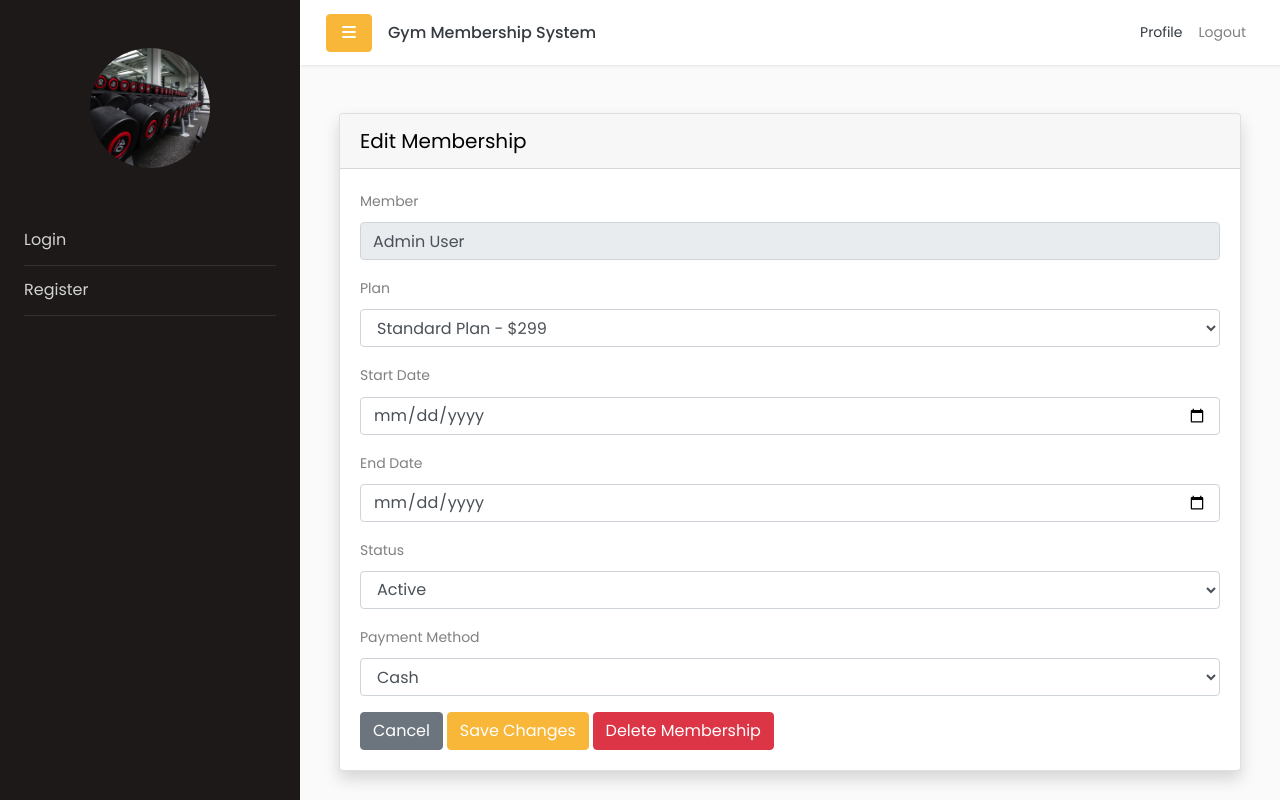
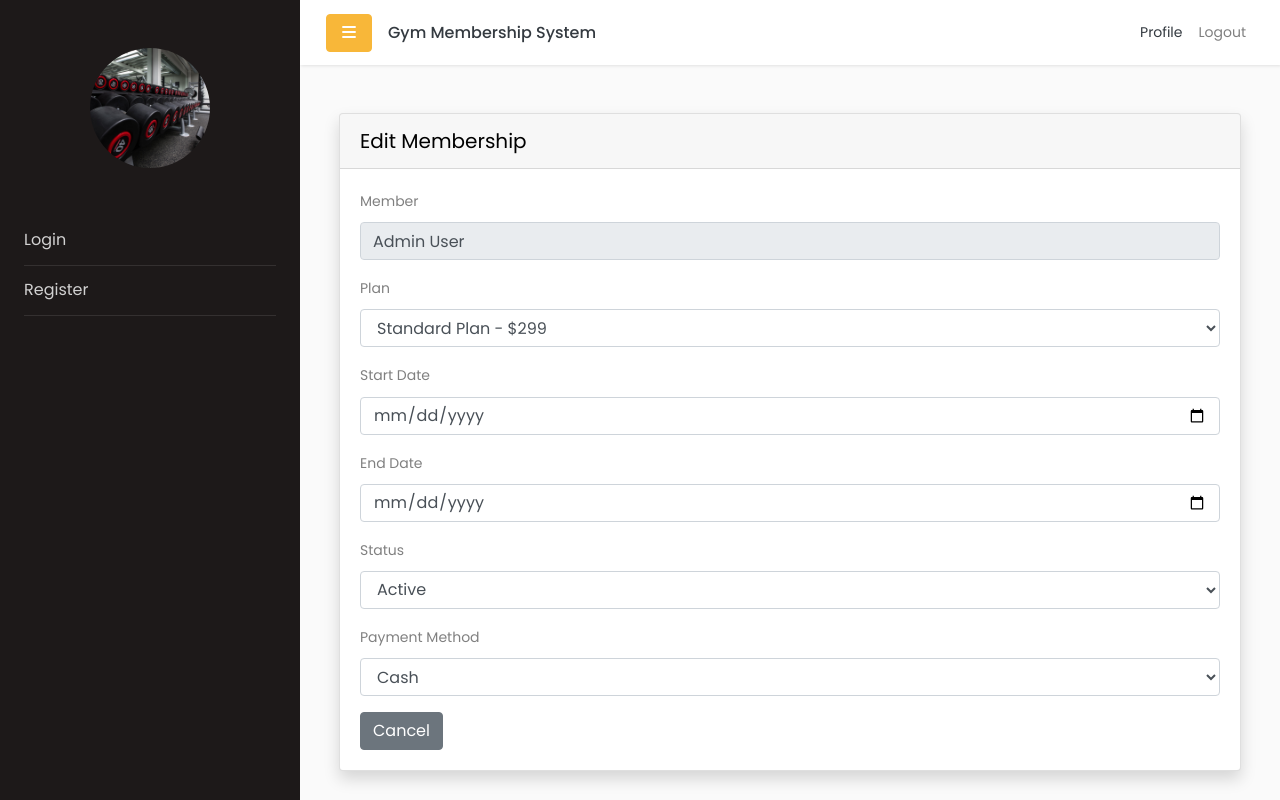
Before and after one commit to Fidel-Jr/GymMembershipMS, a Flask app: template app/templates/admin/manage/edit-membership.html in a window 1280 px wide. Run offline with Flask 3, Linux system fonts and the light colour scheme; the template is opened without the code that fills it: values that come from a table or form of the project are taken from there, others are empty; parts of the project's set-up code (start-up, migrations or seed data) failed here and were passed over; some libraries are stand-ins or nearby versions.

Commit message:
Remove buttons from edit membership form
Removed the 'Save Changes' and 'Delete Membership' buttons from the membership edit form.

```diff
--- a/app/templates/admin/manage/edit-membership.html
+++ b/app/templates/admin/manage/edit-membership.html
@@ -51,10 +51,6 @@
                     {% endfor %}
                 </div>
                 <a href="{{ url_for('admin.manage_memberships') }}" class="btn btn-secondary ms-2">Cancel</a>
-                <button type="submit" class="btn btn-primary">Save Changes</button>
-                <form method="POST" action="{{ url_for('admin.delete_membership', membership_id=membership.id) }}" style="display:inline;" onsubmit="return confirm('Are you sure you want to delete this membership?');">
-                    <button type="submit" class="btn btn-danger ms-2">Delete Membership</button>
-                </form>
             </form>
         </div>
     </div>
```
